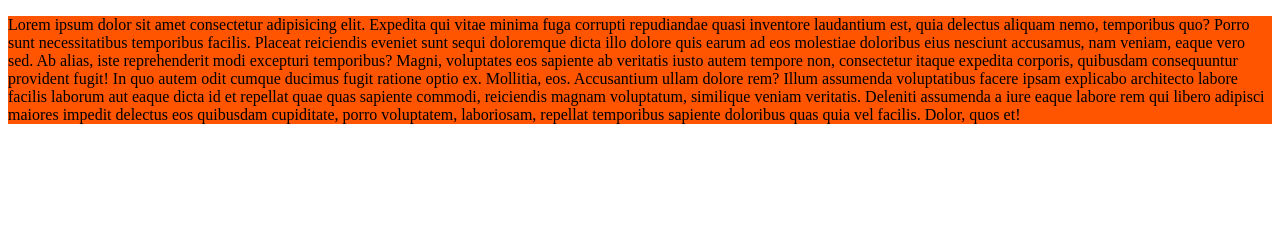
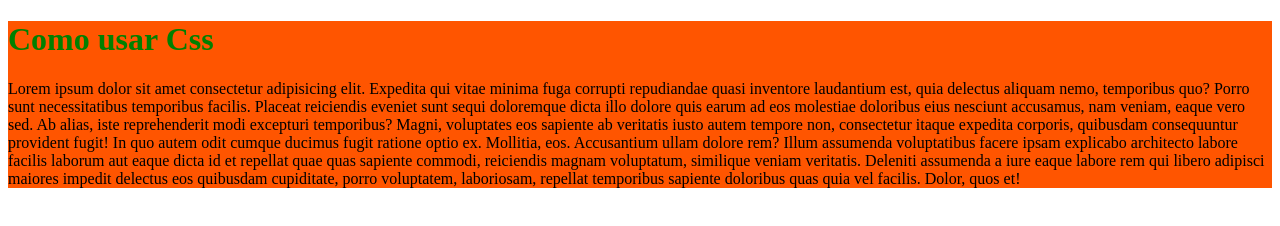
Before and after one commit to manu9688/css, a plain HTML site: page index.html in a window 1280 px wide. Drawn offline with Linux system fonts and the light colour scheme.

Commit message:
manera 2

```diff
--- a/index.html
+++ b/index.html
@@ -4,10 +4,16 @@
     <meta charset="UTF-8">
     <meta name="viewport" content="width=device-width, initial-scale=1.0">
     <title>CSS</title>
-
+<style>
+    h1{
+        font-weight: bold;
+        color: green;
+    }
+</style>
 </head>
 <body>
     <div style="background-color: rgb(255, 85, 0);">
+        <h1>Como usar Css</h1>
         <p>Lorem ipsum dolor sit amet consectetur adipisicing elit. Expedita qui vitae minima fuga corrupti repudiandae quasi inventore laudantium est, quia delectus aliquam nemo, temporibus quo? Porro sunt necessitatibus temporibus facilis.
         Placeat reiciendis eveniet sunt sequi doloremque dicta illo dolore quis earum ad eos molestiae doloribus eius nesciunt accusamus, nam veniam, eaque vero sed. Ab alias, iste reprehenderit modi excepturi temporibus?
         Magni, voluptates eos sapiente ab veritatis iusto autem tempore non, consectetur itaque expedita corporis, quibusdam consequuntur provident fugit! In quo autem odit cumque ducimus fugit ratione optio ex. Mollitia, eos.
```
